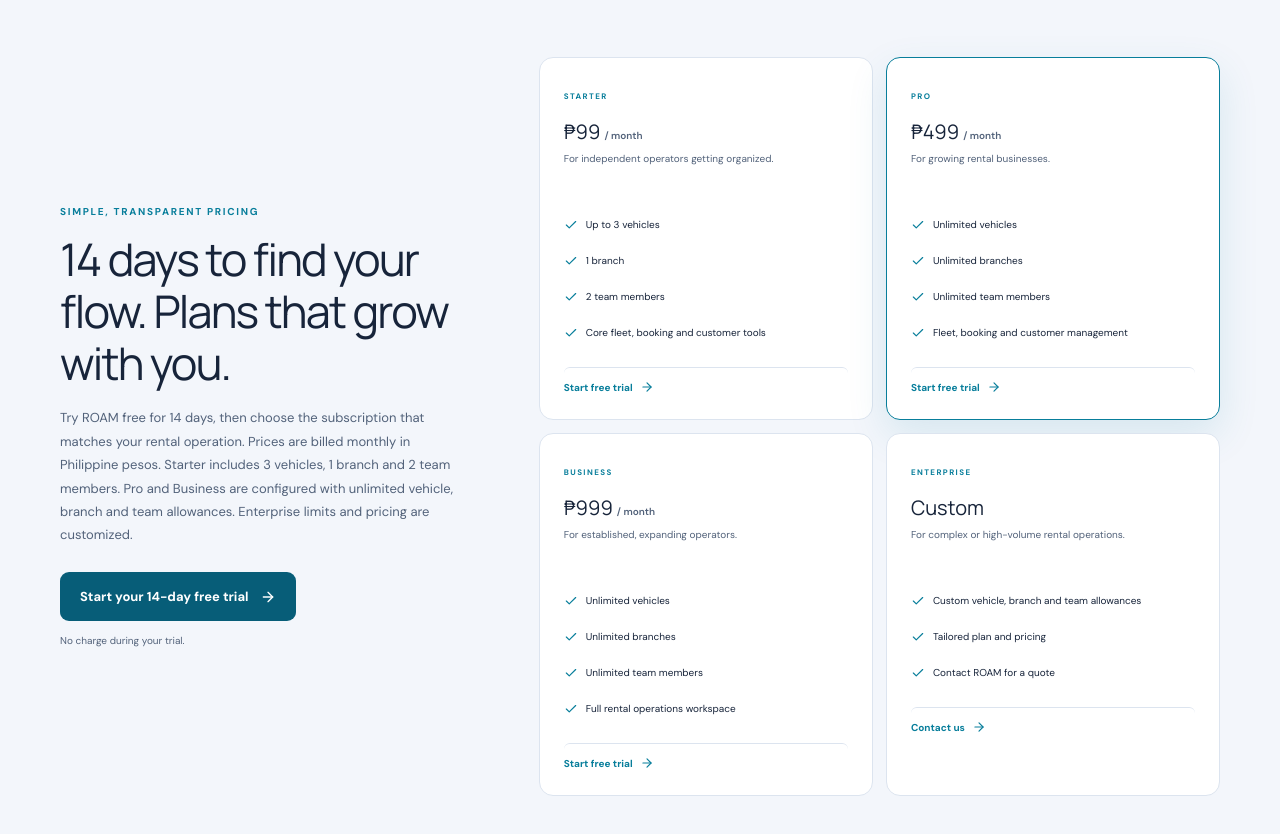
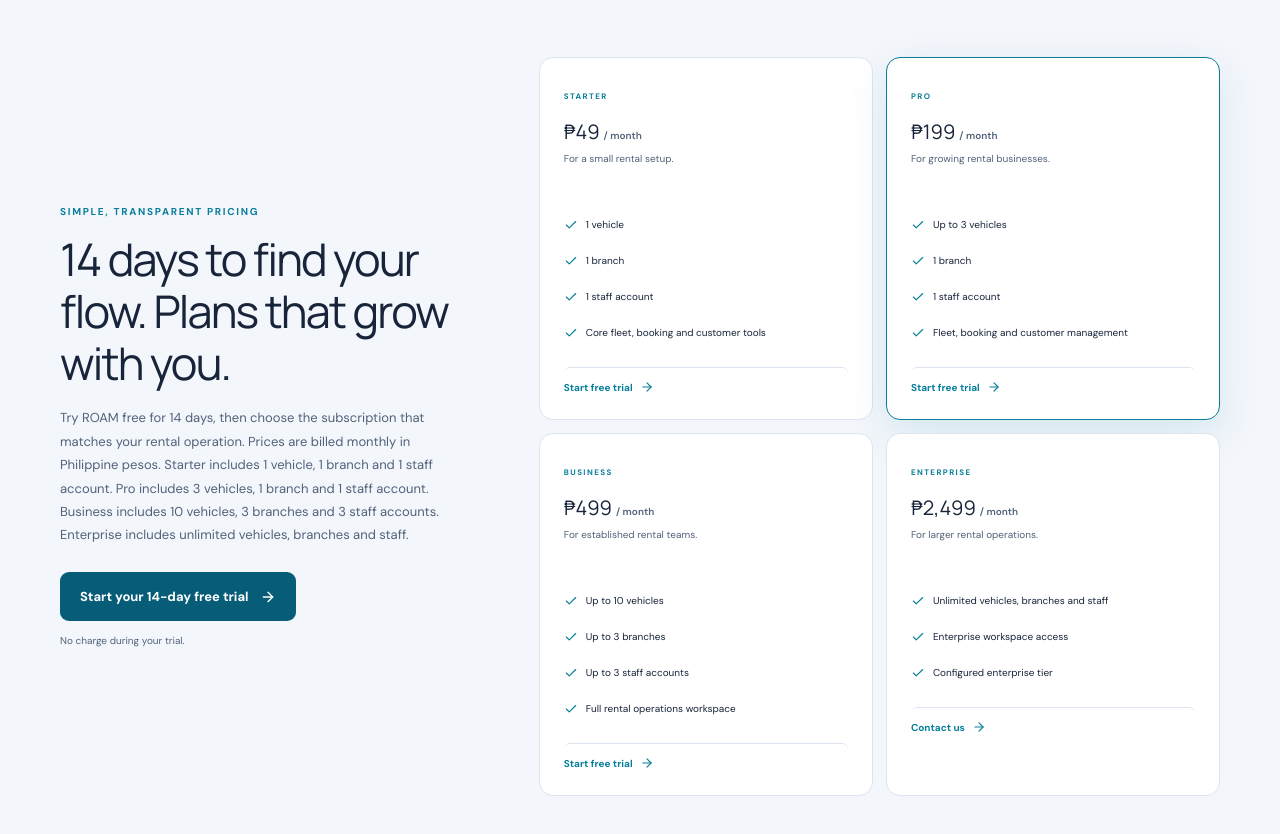
Before and after one commit to engrken/roam, a Next.js app: page / in a window 1280 px wide. Shown: the part 2180-3014 px from the top of the page. Built offline with nearby package versions, Linux system fonts and the light colour scheme.

Commit message:
Align public overview pricing with configured plans
* Align public overview pricing with configured plan setup

* Correct Enterprise pricing in public overview FAQ

```diff
--- a/src/app/page.tsx
+++ b/src/app/page.tsx
@@ -51,7 +51,7 @@ export default function Home() {
     ["What types of vehicles can ROAM manage?", "ROAM is being designed for private vehicle rental operators managing motorcycles, scooters, cars, SUVs, MPVs, vans, pickups, buses, trucks, and other rentable vehicle types."],
     ["Can more than one rental business use ROAM?", "Yes. Each rental business gets its own workspace, team membership, and operational records."],
     ["How do I get started?", "Create an account using your email, verify your one-time code, then create your rental business workspace with a 14-day free trial."],
-    ["What happens after the free trial?", "Choose the plan that fits your rental operation: Starter at ₱99/month, Pro at ₱499/month, Business at ₱999/month, or contact us for custom Enterprise pricing."]
+    ["What happens after the free trial?", "Choose the plan that fits your rental operation: Starter at ₱49/month, Pro at ₱199/month, Business at ₱499/month, or Enterprise at ₱2,499/month"]
   ];
 
   return <main className={`site ${dark ? "theme-dark" : ""}`}>
@@ -125,12 +125,12 @@ export default function Home() {
     </div></section>
 
     <section className="section plans-section" id="plans"><div className="container plans-inner">
-      <div className="plans-copy"><div className="eyebrow">SIMPLE, TRANSPARENT PRICING</div><h2>14 days to find your flow. Plans that grow with you.</h2><p>Try ROAM free for 14 days, then choose the subscription that matches your rental operation. Prices are billed monthly in Philippine pesos. Starter includes 3 vehicles, 1 branch and 2 team members. Pro and Business are configured with unlimited vehicle, branch and team allowances. Enterprise limits and pricing are customized.</p><Link className="btn button button-primary" href="/register">Start your 14-day free trial <ArrowRight size={16}/></Link><span className="pricing-note">No charge during your trial.</span></div>
+      <div className="plans-copy"><div className="eyebrow">SIMPLE, TRANSPARENT PRICING</div><h2>14 days to find your flow. Plans that grow with you.</h2><p>Try ROAM free for 14 days, then choose the subscription that matches your rental operation. Prices are billed monthly in Philippine pesos. Starter includes 1 vehicle, 1 branch and 1 staff account. Pro includes 3 vehicles, 1 branch and 1 staff account. Business includes 10 vehicles, 3 branches and 3 staff accounts. Enterprise includes unlimited vehicles, branches and staff.</p><Link className="btn button button-primary" href="/register">Start your 14-day free trial <ArrowRight size={16}/></Link><span className="pricing-note">No charge during your trial.</span></div>
       <div className="plan-preview plan-grid">
-        <div className="plan-card"><span className="plan-label">STARTER</span><h3>₱99 <small>/ month</small></h3><p>For independent operators getting organized.</p><ul><li><Check/> Up to 3 vehicles</li><li><Check/> 1 branch</li><li><Check/> 2 team members</li><li><Check/> Core fleet, booking and customer tools</li></ul><Link className="btn plan-choose" href="/register">Start free trial <ArrowRight size={14}/></Link></div>
-        <div className="plan-card plan-featured"><span className="plan-label">PRO</span><h3>₱499 <small>/ month</small></h3><p>For growing rental businesses.</p><ul><li><Check/> Unlimited vehicles</li><li><Check/> Unlimited branches</li><li><Check/> Unlimited team members</li><li><Check/> Fleet, booking and customer management</li></ul><Link className="btn plan-choose" href="/register">Start free trial <ArrowRight size={14}/></Link></div>
-        <div className="plan-card"><span className="plan-label">BUSINESS</span><h3>₱999 <small>/ month</small></h3><p>For established, expanding operators.</p><ul><li><Check/> Unlimited vehicles</li><li><Check/> Unlimited branches</li><li><Check/> Unlimited team members</li><li><Check/> Full rental operations workspace</li></ul><Link className="btn plan-choose" href="/register">Start free trial <ArrowRight size={14}/></Link></div>
-        <div className="plan-card"><span className="plan-label">ENTERPRISE</span><h3>Custom</h3><p>For complex or high-volume rental operations.</p><ul><li><Check/> Custom vehicle, branch and team allowances</li><li><Check/> Tailored plan and pricing</li><li><Check/> Contact ROAM for a quote</li></ul><a className="btn plan-choose" href="#contact">Contact us <ArrowRight size={14}/></a></div>
+        <div className="plan-card"><span className="plan-label">STARTER</span><h3>₱49 <small>/ month</small></h3><p>For a small rental setup.</p><ul><li><Check/> 1 vehicle</li><li><Check/> 1 branch</li><li><Check/> 1 staff account</li><li><Check/> Core fleet, booking and customer tools</li></ul><Link className="btn plan-choose" href="/register">Start free trial <ArrowRight size={14}/></Link></div>
+        <div className="plan-card plan-featured"><span className="plan-label">PRO</span><h3>₱199 <small>/ month</small></h3><p>For growing rental businesses.</p><ul><li><Check/> Up to 3 vehicles</li><li><Check/> 1 branch</li><li><Check/> 1 staff account</li><li><Check/> Fleet, booking and customer management</li></ul><Link className="btn plan-choose" href="/register">Start free trial <ArrowRight size={14}/></Link></div>
+        <div className="plan-card"><span className="plan-label">BUSINESS</span><h3>₱499 <small>/ month</small></h3><p>For established rental teams.</p><ul><li><Check/> Up to 10 vehicles</li><li><Check/> Up to 3 branches</li><li><Check/> Up to 3 staff accounts</li><li><Check/> Full rental operations workspace</li></ul><Link className="btn plan-choose" href="/register">Start free trial <ArrowRight size={14}/></Link></div>
+        <div className="plan-card"><span className="plan-label">ENTERPRISE</span><h3>₱2,499 <small>/ month</small></h3><p>For larger rental operations.</p><ul><li><Check/> Unlimited vehicles, branches and staff</li><li><Check/> Enterprise workspace access</li><li><Check/> Configured enterprise tier</li></ul><a className="btn plan-choose" href="#contact">Contact us <ArrowRight size={14}/></a></div>
       </div>
     </div></section>
 
```
